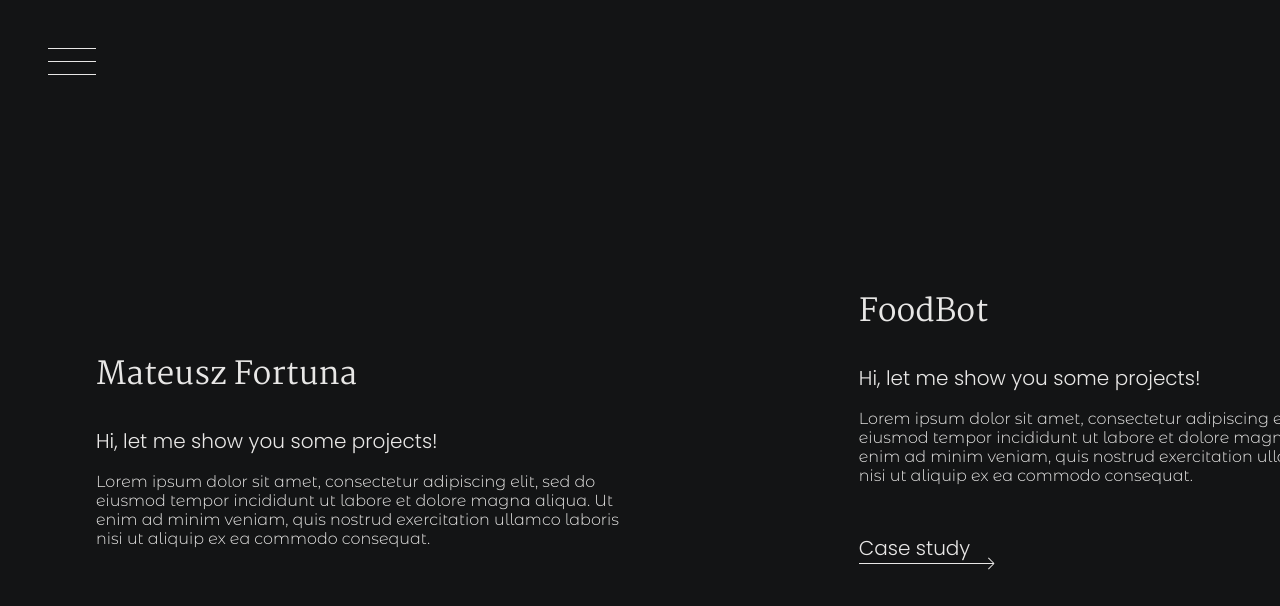
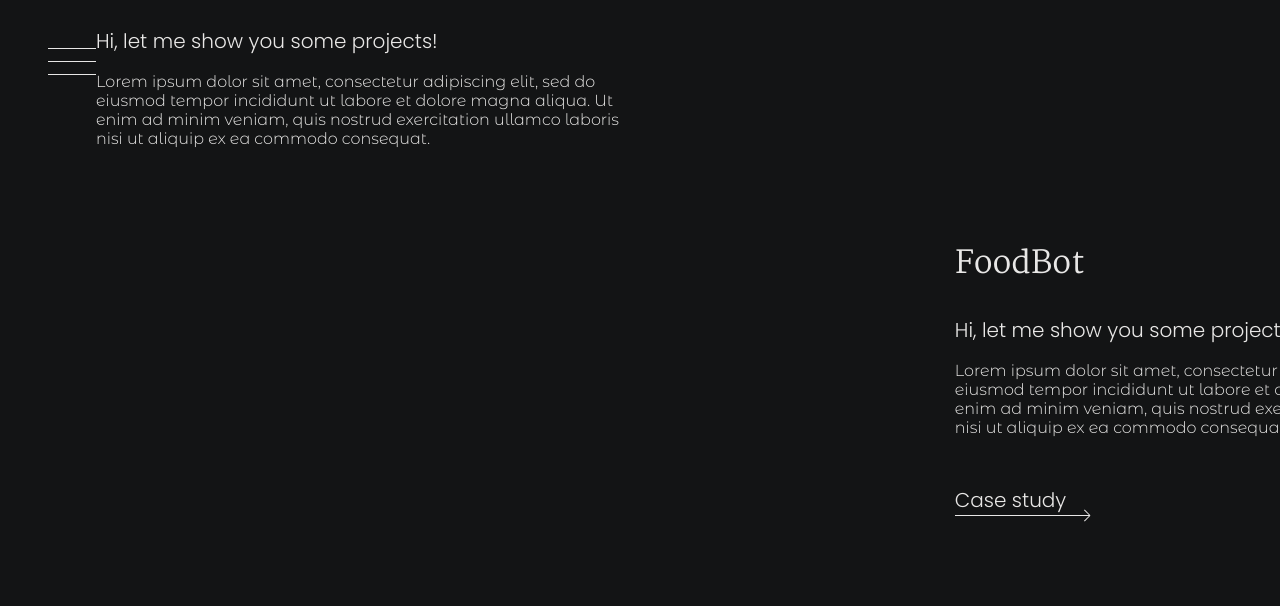
Before and after one commit to mateusz-fortuna/portfolio, a Next.js app: page / in a window 1280 px wide. Shown: the top 606 px of the page. Built offline with nearby package versions, Linux system fonts and the light colour scheme.

Commit message:
Fix layout according to a UI project

```diff
--- a/components/Intro/index.tsx
+++ b/components/Intro/index.tsx
@@ -1,19 +1,28 @@
+import { useIsLandscape } from "../../hooks/useIsLandscape";
 import { content } from "../../public/content";
 import styles from "../../styles/Intro.module.sass";
 import IntroImage from "../ImageWithBackground";
 import TextSection from "../TextSection";
 
 const Intro = () => {
+  const hasDeviceLandscapeOrientation = useIsLandscape();
   const { section, image } = content.intro;
+
+  const introImage = <IntroImage {...image} />;
+  const text = (
+    <TextSection
+      title={section.title}
+      subtitle={section.subtitle}
+      description={section.description}
+    />
+  );
+
   return (
     <section className={styles.intro} id={Object.keys(content)[0]}>
       <>
-        <IntroImage {...image} />
-        <TextSection
-          title={section.title}
-          subtitle={section.subtitle}
-          description={section.description}
-        />
+        {hasDeviceLandscapeOrientation
+          ? [text, introImage]
+          : [introImage, text]}
       </>
     </section>
   );
--- a/styles/Home.module.sass
+++ b/styles/Home.module.sass
@@ -6,7 +6,7 @@
 
 @media screen and (orientation: landscape)
   .home__container
-    margin-top: 3rem
+    margin-top: 0
     height: 100%
     width: auto
     white-space: nowrap
--- a/styles/Intro.module.sass
+++ b/styles/Intro.module.sass
@@ -12,12 +12,14 @@
 
 @media screen and (orientation: landscape)
   .intro
+    width: auto
     height: 100%
-    display: flex
-    justify-content: center
-    align-items: center
-    flex-direction: row-reverse
-    justify-items: flex-start
     margin-right: 2 * $margin-standard
+    & > *:nth-child(1)
+      margin-right: 2 * $margin-standard
     & > *:nth-child(2)
       margin-right: 2 * $margin-standard
+    & > *
+      display: inline-block
+      top: 50%
+      transform: translate3d(0,-50%,0)
```
